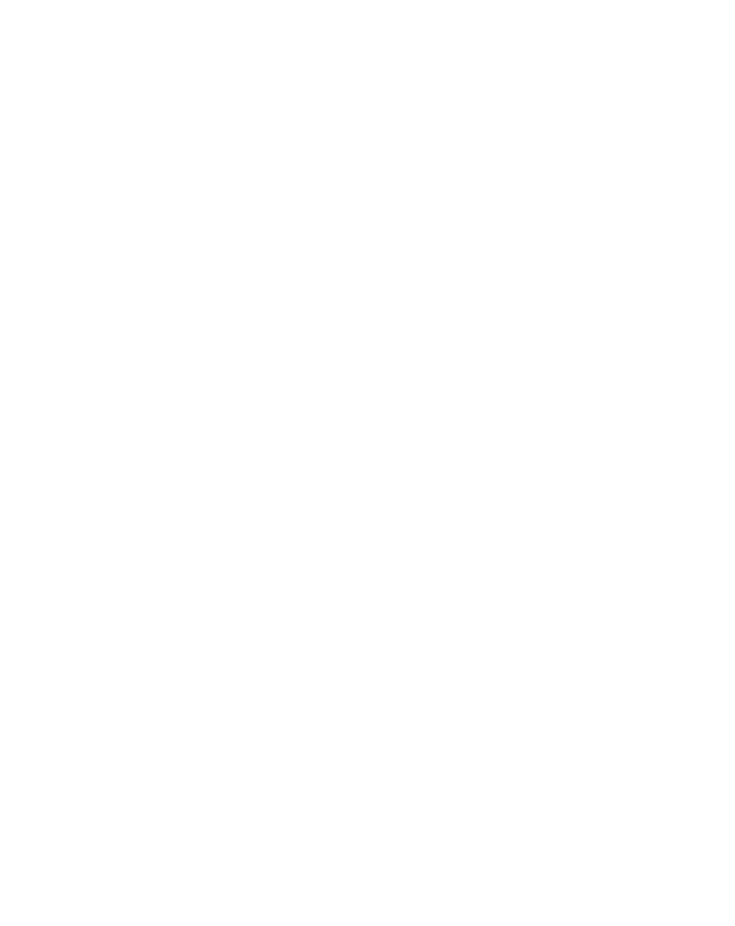
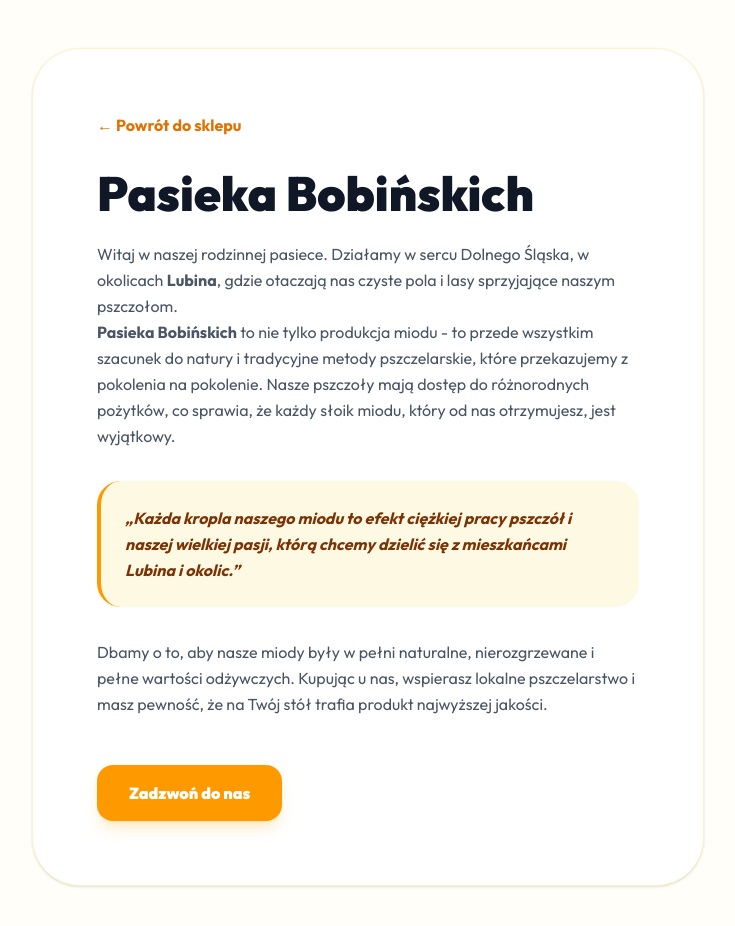
Before and after one commit to dawid-skowronski/honey-shop, a Vue app: page /o-nas in a window 1280 px wide. Before the commit this address had no page. Shown: the top 926 px of the page, without its empty margins (272-1007 px from the left). Before the commit the page ends 800 px from the top, so only its background shows below. Built offline with nearby package versions, Linux system fonts and the light colour scheme; no server answers; the database is empty.

Commit message:
dodanie "o nas"

```diff
--- a/src/components/HoneyJar.vue
+++ b/src/components/HoneyJar.vue
@@ -1,6 +1,7 @@
 <template>
   <svg viewBox="0 0 100 90" class="w-full h-full drop-shadow-sm">
-    <rect x="15" y="5" width="70" height="14" rx="3" fill="#ef4444" />
+    <!-- Teraz jest piękne miodowe złoto -->
+    <rect x="15" y="5" width="70" height="14" rx="3" fill="#F59E0B" />
 
     <path
       d="M20 19 L20 75 Q20 85 30 85 L70 85 Q80 85 80 75 L80 19 Z"
--- a/src/router/index.js
+++ b/src/router/index.js
@@ -1,6 +1,7 @@
 import { createRouter, createWebHistory } from 'vue-router'
 import HomeView from '../views/HomeView.vue'
 import AdminView from '../views/AdminView.vue'
+import AboutView from '../views/AboutView.vue'
 
 const router = createRouter({
   history: createWebHistory(import.meta.env.BASE_URL),
@@ -15,6 +16,7 @@
       name: 'admin',
       component: AdminView,
     },
+    { path: '/o-nas', name: 'o-nas', component: AboutView },
   ],
 })
 
--- /dev/null
+++ b/src/views/AboutView.vue
@@ -0,0 +1,59 @@
+<template>
+  <div class="min-h-screen bg-amber-50/30 p-4 md:p-12 font-sans text-gray-800">
+    <div
+      class="max-w-2xl mx-auto bg-white p-8 md:p-16 rounded-[3rem] shadow-sm border border-amber-100"
+    >
+      <router-link to="/" class="text-amber-600 font-bold hover:text-amber-700 transition-colors"
+        >← Powrót do sklepu</router-link
+      >
+      <h1 class="text-4xl md:text-5xl font-black text-gray-900 mt-8 mb-6">Pasieka Bobińskich</h1>
+
+      <div class="prose prose-amber prose-lg font-medium text-gray-600 leading-relaxed">
+        <p>
+          Witaj w naszej rodzinnej pasiece. Działamy w sercu Dolnego Śląska, w okolicach
+          <strong>Lubina</strong>, gdzie otaczają nas czyste pola i lasy sprzyjające naszym
+          pszczołom.
+        </p>
+
+        <p>
+          <strong>Pasieka Bobińskich</strong> to nie tylko produkcja miodu - to przede wszystkim
+          szacunek do natury i tradycyjne metody pszczelarskie, które przekazujemy z pokolenia na
+          pokolenie. Nasze pszczoły mają dostęp do różnorodnych pożytków, co sprawia, że każdy słoik
+          miodu, który od nas otrzymujesz, jest wyjątkowy.
+        </p>
+
+        <div class="bg-amber-100/50 p-6 rounded-3xl my-8 border-l-4 border-amber-500">
+          <p class="text-amber-900 italic font-bold">
+            „Każda kropla naszego miodu to efekt ciężkiej pracy pszczół i naszej wielkiej pasji,
+            którą chcemy dzielić się z mieszkańcami Lubina i okolic.”
+          </p>
+        </div>
+
+        <p>
+          Dbamy o to, aby nasze miody były w pełni naturalne, nierozgrzewane i pełne wartości
+          odżywczych. Kupując u nas, wspierasz lokalne pszczelarstwo i masz pewność, że na Twój stół
+          trafia produkt najwyższej jakości.
+        </p>
+      </div>
+
+      <div class="mt-12 flex gap-4">
+        <a
+          :href="`tel:${store.storePhoneNumber}`"
+          class="bg-amber-500 text-white font-black py-4 px-8 rounded-2xl shadow-lg shadow-amber-500/20 hover:bg-amber-600 transition-transform active:scale-95"
+          >Zadzwoń do nas</a
+        >
+      </div>
+    </div>
+  </div>
+</template>
+
+<script setup>
+import { onMounted } from 'vue'
+import { useHoneyStore } from '../stores/honeyStore'
+
+const store = useHoneyStore()
+
+onMounted(async () => {
+  await store.fetchSettings()
+})
+</script>
--- a/src/views/HomeView.vue
+++ b/src/views/HomeView.vue
@@ -166,6 +166,15 @@
         </button>
       </div>
     </div>
+    <div class="mt-16 mb-8 text-center flex flex-col items-center gap-2">
+      <router-link
+        to="/o-nas"
+        class="text-gray-400 font-bold hover:text-amber-600 transition-colors underline underline-offset-4"
+      >
+        O naszej pasiece
+      </router-link>
+      <p class="text-xs font-bold text-gray-300">© 2026 Pasieka Bobińskich</p>
+    </div>
   </div>
 </template>
 
```
